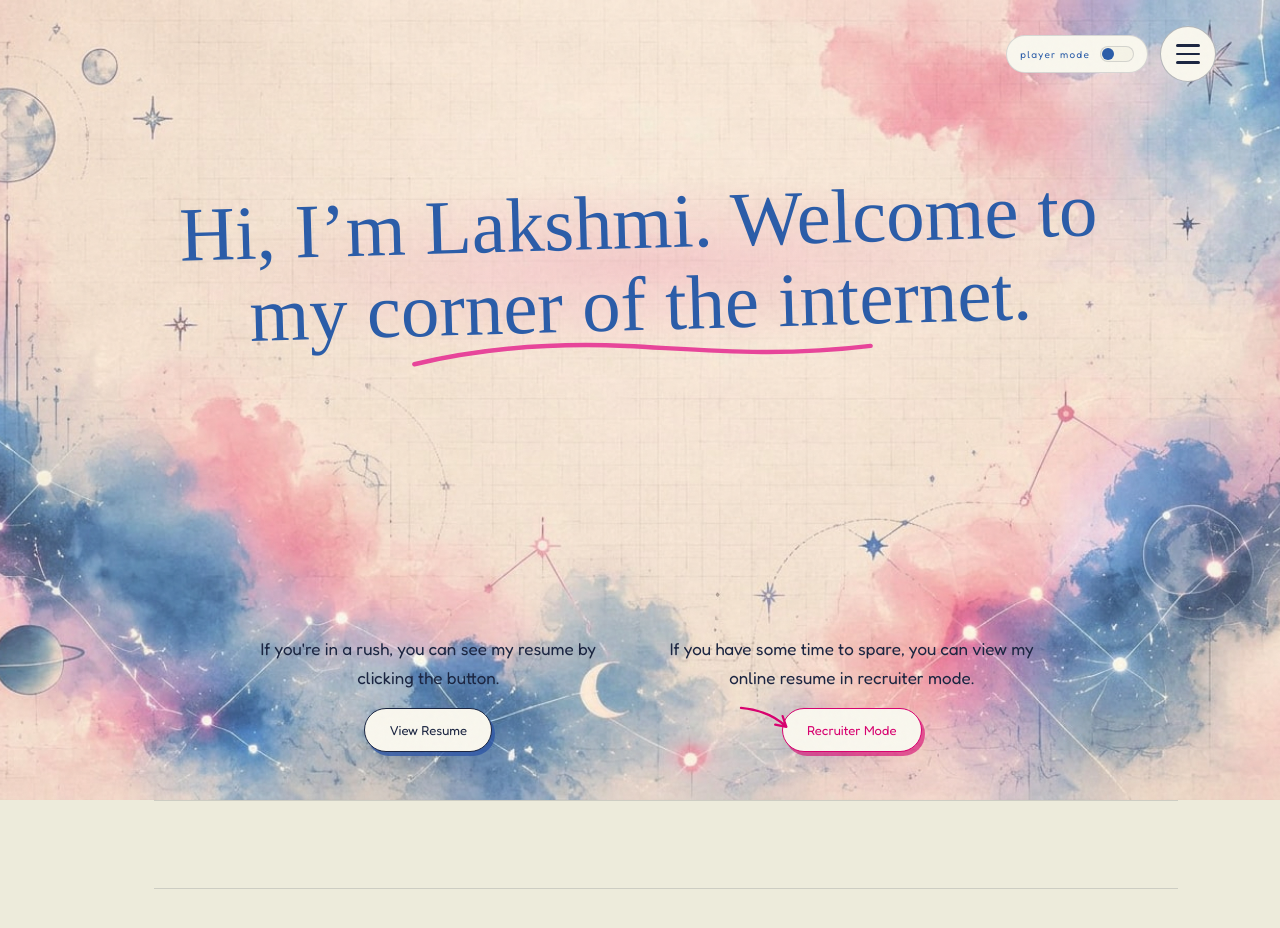
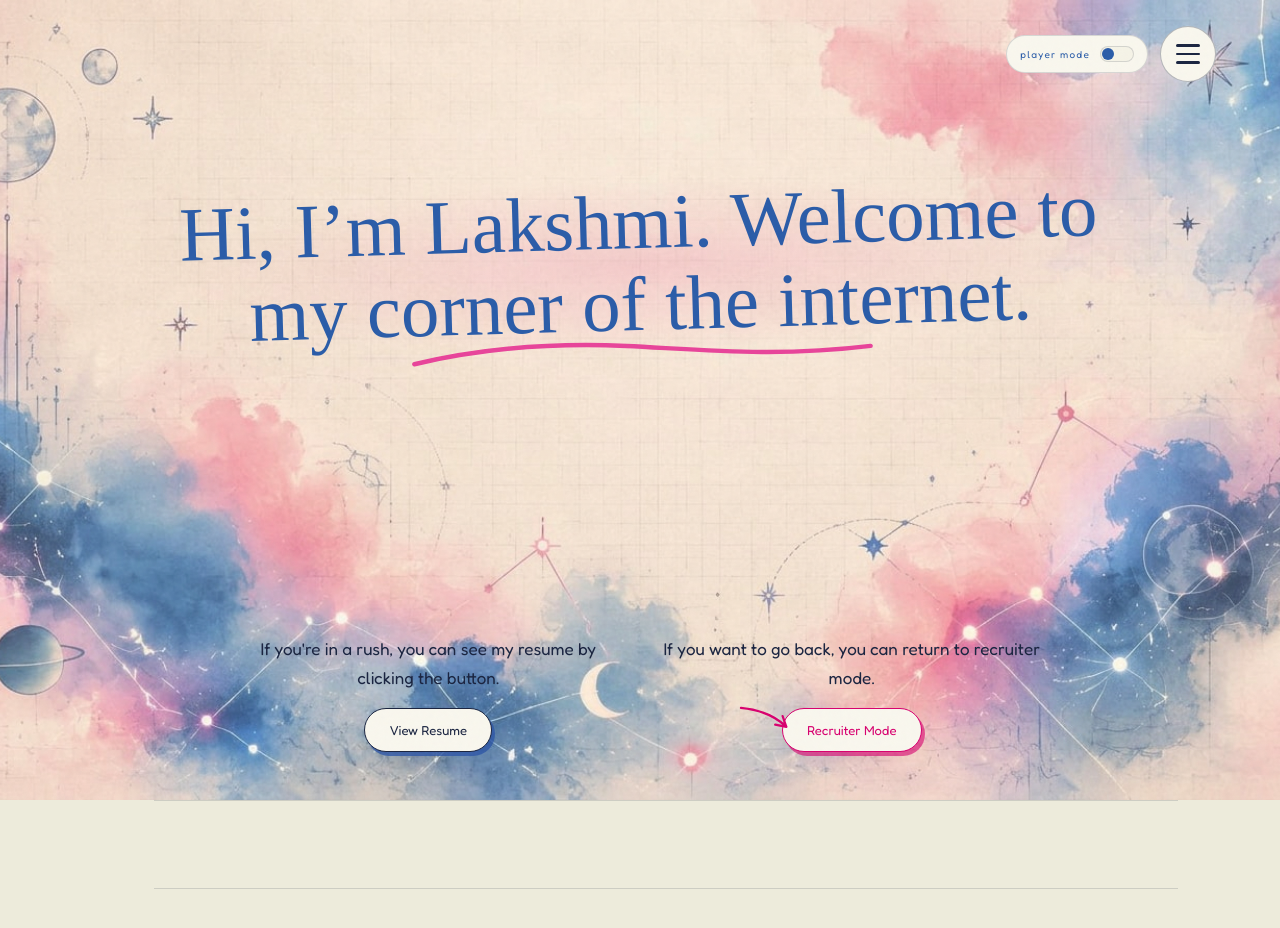
Before and after one commit to thelakshmi/lakshmi-portfolio, a Next.js app: page / in a window 1280 px wide. Both pictures are taken after a click on the switch "recruiter mode". Shown: the top 928 px of the page. Built offline with nearby package versions, Linux system fonts and the light colour scheme; a web font is replaced by a local one.

Commit message:
Reword hero second invitation to point back to Recruiter Mode

```diff
--- a/components/Hero.tsx
+++ b/components/Hero.tsx
@@ -83,8 +83,7 @@ export default function Hero() {
 
           <div className="hero-note">
             <p className="hero-line">
-              If you have some time to spare, you can view my online resume in
-              recruiter mode.
+              If you want to go back, you can return to recruiter mode.
             </p>
             <button
               className="hero-button is-mode"
--- a/lib/content.ts
+++ b/lib/content.ts
@@ -433,8 +433,7 @@ export const intro = {
     {
       id: "recruiter",
       label: "Recruiter mode",
-      caption:
-        "If you have some time to spare, you can view my online resume in recruiter mode.",
+      caption: "If you want to go back, you can return to recruiter mode.",
       href: "/resume",
     },
     {
```
Also changed, not shown: 1 other file (tests, documents, lock files or other folders).
